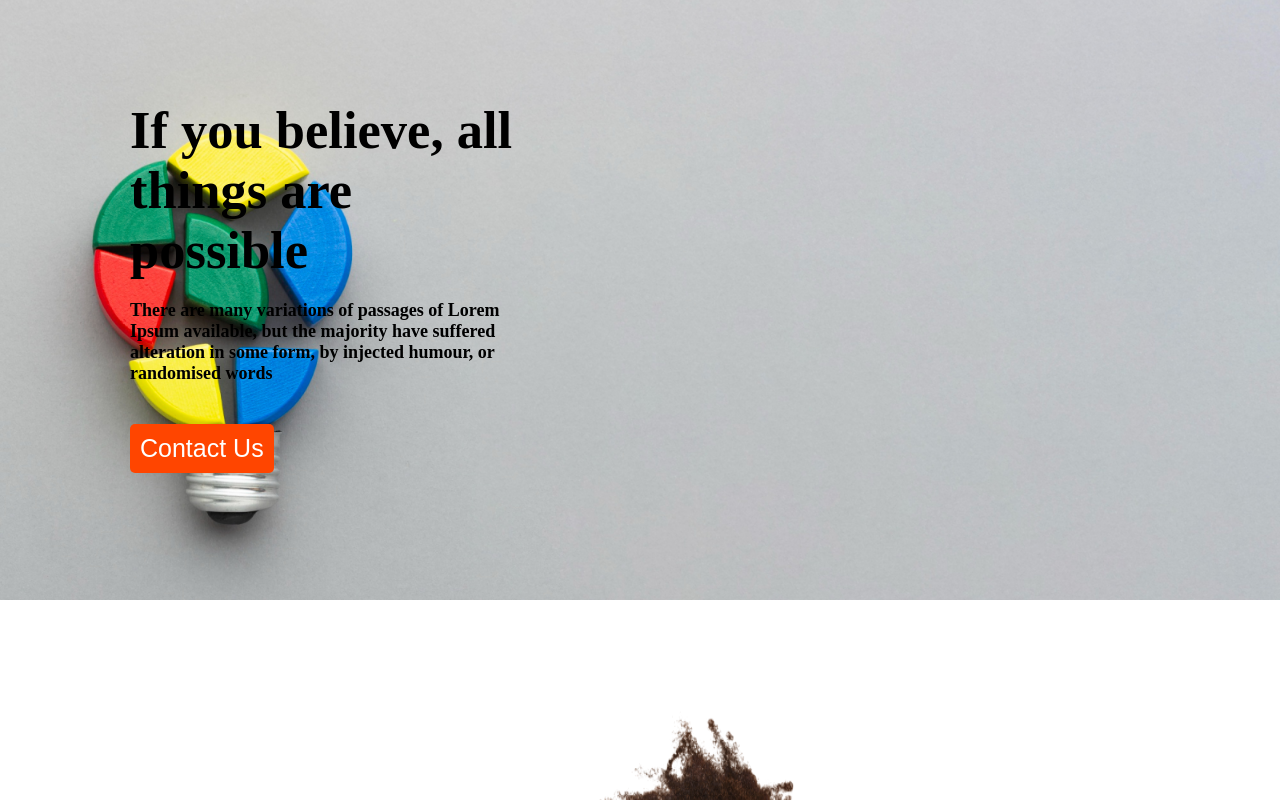
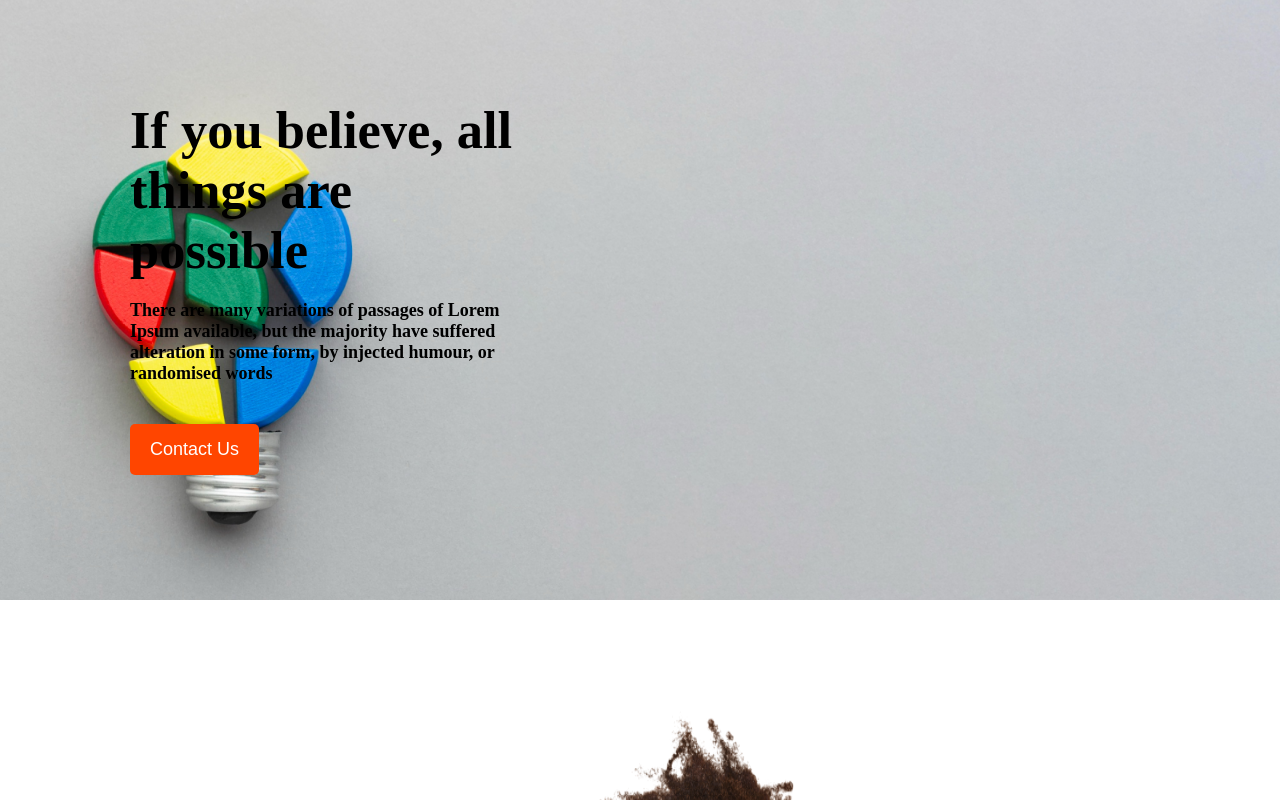
Before and after one commit to MasudBhuiya/My-first-website, a plain HTML site: page index.html in a window 1280 px wide. Shown: the top 800 px of the page. Drawn offline with Linux system fonts and the light colour scheme.

Commit message:
added end

```diff
--- a/styles/style.css
+++ b/styles/style.css
@@ -35,7 +35,7 @@
 .button{
     background-color: orangered;
     border: none;
-    padding: 10px 10px;
+    padding: 15px 20px;
     color: white;
     font-weight: 500;
     font-size: 18px;
@@ -130,7 +130,6 @@
     margin-top: 30px;
     margin-bottom: 20px;
     gap: 30px;
-
     text-align: center;
 }
 .fourth-head{
@@ -212,7 +211,3 @@
     border-radius: 5px;
     margin-bottom: 15px;
 }
-.button{
-    font-weight: 500;
-    font-size: 25px;
-}
```
